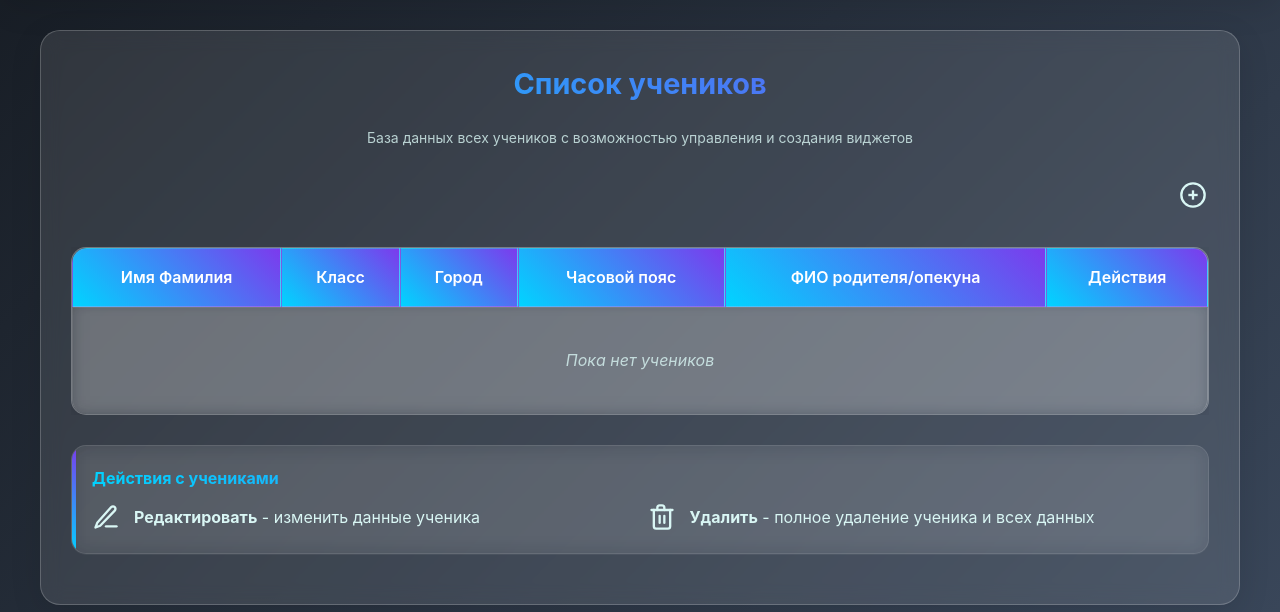
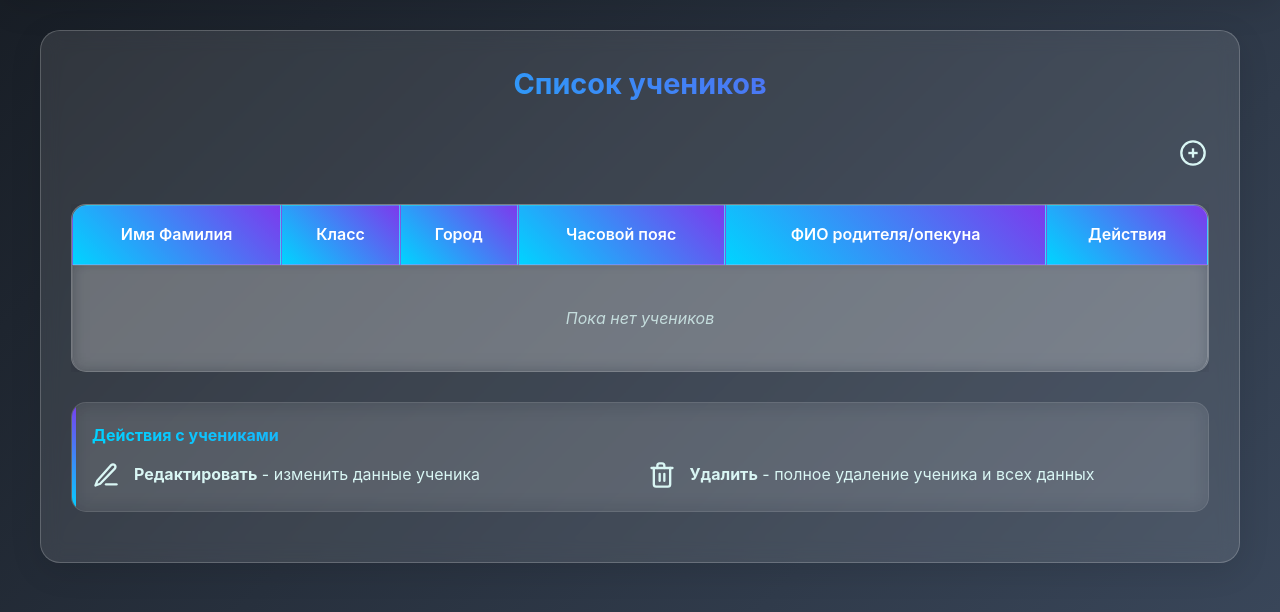
Before and after one commit to Davladshim/alien_tutor, a Flask app: a page that uses kalendasha/templates/ucheniki.html in a window 1280 px wide. Shown: the part 188-800 px from the top of the page. Run offline with Flask 3, Linux system fonts and the light colour scheme; data that the repository does not hold is empty; some libraries are stand-ins or nearby versions.

Commit message:
Auto commit 09-08-2025 13:42

```diff
--- a/kalendasha/templates/oplata.html
+++ b/kalendasha/templates/oplata.html
@@ -3,9 +3,6 @@
 {% block content %}
 <div style="text-align: center; margin-bottom: 30px;">
     <h2>Финансовый учет</h2>
-    <p style="color: var(--text-muted); font-size: 14px; margin-top: 10px;">
-        Управление балансами и финансовый учет учеников
-    </p>
 
     <!-- Навигация по месяцам с кнопкой виджета -->
     <div style="display: flex; justify-content: center; align-items: center; gap: 20px; margin-top: 20px; position: relative;">
--- a/kalendasha/templates/raspisanie.html
+++ b/kalendasha/templates/raspisanie.html
@@ -3,9 +3,6 @@
 {% block content %}
 <div style="text-align: center; margin-bottom: 30px;">
     <h2>Расписание занятий</h2>
-    <p style="color: var(--text-muted); font-size: 14px; margin-top: 10px;">
-        Календарь с полным расписанием уроков
-    </p>
 </div>
 
 <!-- Переключатель вида и навигация -->
--- a/kalendasha/templates/shablon_nedeli.html
+++ b/kalendasha/templates/shablon_nedeli.html
@@ -2,9 +2,6 @@
 {% block content %}
 <div style="text-align: center; margin-bottom: 30px;">
     <h2>Шаблон недели</h2>
-    <p style="color: var(--text-muted); font-size: 14px; margin-top: 10px;">
-        Создайте повторяющееся расписание с возможностью задания периодов
-    </p>
 </div>
 
 <div class="card" style="margin-bottom: 30px;">
--- a/kalendasha/templates/ucheniki.html
+++ b/kalendasha/templates/ucheniki.html
@@ -2,9 +2,7 @@
 {% block content %}
 <div style="text-align: center; margin-bottom: 30px;">
   <h2>Список учеников</h2>
-  <p style="color: var(--text-muted); font-size: 14px; margin-top: 10px;">
-    База данных всех учеников с возможностью управления и создания виджетов
-  </p>
+
 </div>
 
 <!-- Вместо большой зеленой кнопки -->
```
Also changed, not shown: 1 other file.
